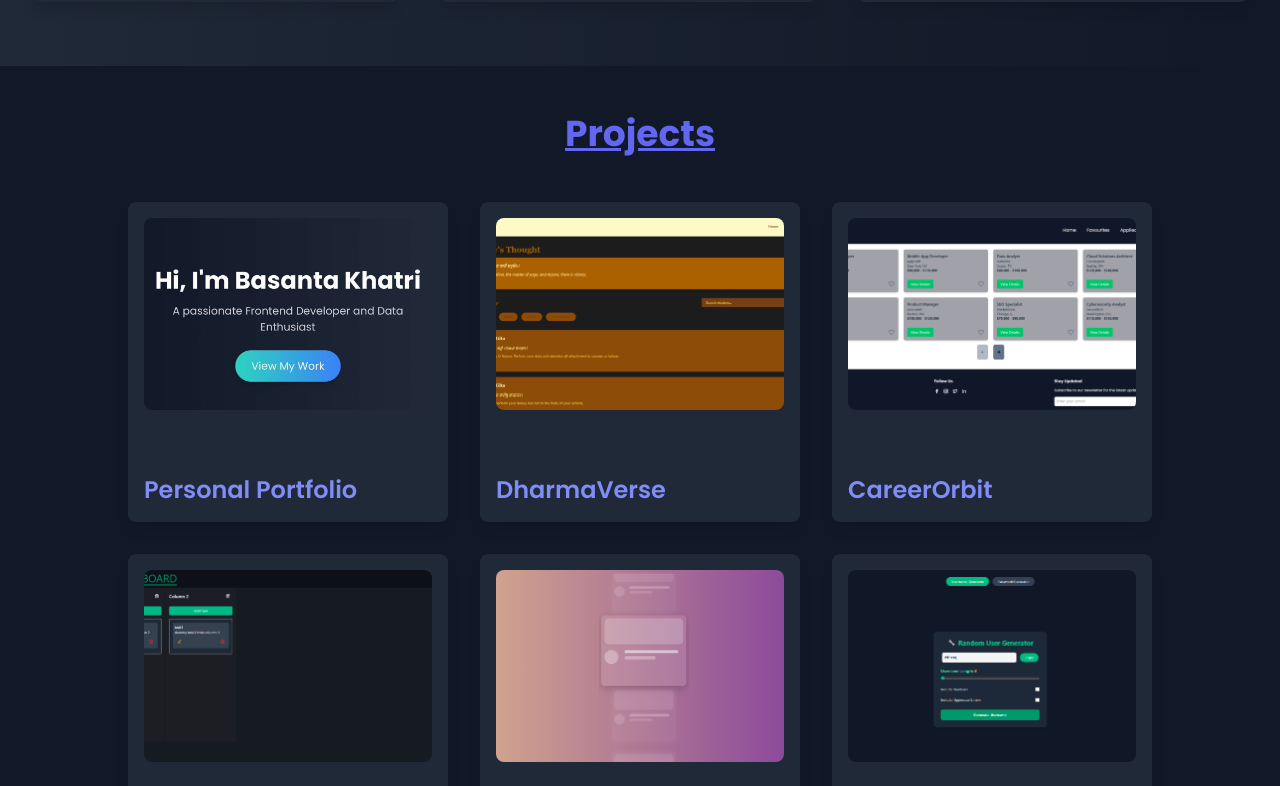
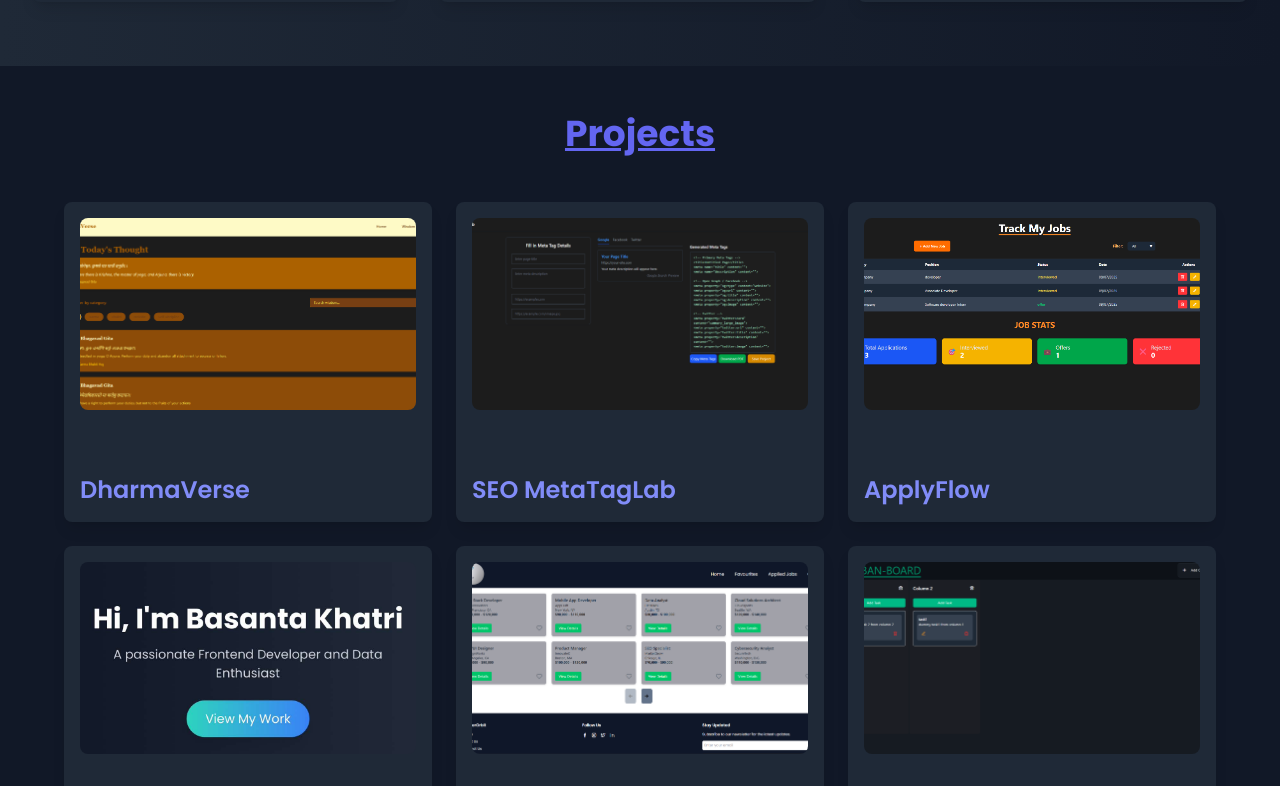
Before and after one commit to Basanta-khatri-0311/personal-portfolio, a React (Vite) app in the folder my-portfolio/: page / in a window 1280 px wide. Shown: the part 1534-2320 px from the top of the page. Built offline with nearby package versions, Linux system fonts and the light colour scheme.

Commit message:
added new projectss

```diff
--- a/my-portfolio/src/components/Projects.jsx
+++ b/my-portfolio/src/components/Projects.jsx
@@ -1,14 +1,6 @@
 import React from "react";
 
 export const projectData = [
-  {
-    title: "Personal Portfolio",
-    description:
-      "Responsive Personal portfolio created using React and tailwindcss.",
-    link: "https://github.com/Basanta-khatri-0311/personal-portfolio.git",
-    image: "/projectimages/portfolio.jpg",
-    live: "",
-  },
   {
     title: "DharmaVerse",
     description:
@@ -18,9 +10,33 @@ export const projectData = [
     live: "https://dharmaverse-bk.netlify.app/",
   },
   {
+    title: "SEO MetaTagLab",
+    description:
+      "A simple and effective SEO meta tag generator tool built with React to help create optimized meta tags for websites quickly.",
+    link: "https://github.com/Basanta-khatri-0311/seo-meta-generator",
+    image: "/projectimages/metataglab.png",
+    live: "https://taglab-bk.netlify.app/",
+  },
+  {
+    title: "ApplyFlow",
+    description:
+      "Responsive Personal job apply tracker created using React and tailwindcss having the local storage feature and statistics about the jobs applyed.",
+    link: "https://github.com/Basanta-khatri-0311/CareerTrackr",
+    image: "/projectimages/applyflow.png",
+    live: "https://applyflow-bk.netlify.app/",
+  },
+  {
+    title: "Personal Portfolio",
+    description:
+      "Responsive Personal portfolio created using React and tailwindcss.",
+    link: "https://github.com/Basanta-khatri-0311/personal-portfolio.git",
+    image: "/projectimages/portfolio.jpg",
+    live: "https://basanta-khatri.netlify.app/",
+  },
+  {
     title: "CareerOrbit",
     description:
-      "A jod opening website opened using react and tailwind as a frontend task.",
+      "A job opening website opened using react and tailwind as a frontend task with local storage for add to favourites feature.",
     link: "https://github.com/Basanta-khatri-0311/CareerOrbit.git",
     image: "/projectimages/careerorbit.png",
     live: "https://careerorbit-bk.netlify.app/",
@@ -59,11 +75,11 @@ const Projects = () => {
       id="projects"
       className="w-screen min-h-screen bg-gray-900 text-white py-12 px-6"
     >
-      <div className="max-w-5xl mx-auto">
+      <div className="max-w-6xl mx-auto">
         <h2 className="text-4xl font-bold text-center mb-12 text-indigo-500 underline">
           Projects
         </h2>
-        <div className="grid gap-8 grid-cols-1 sm:grid-cols-2 lg:grid-cols-3">
+        <div className="grid gap-6 grid-cols-1 sm:grid-cols-2 lg:grid-cols-3">
           {projectData.map((project, index) => (
             <div key={index} className="relative w-full h-80 perspective">
               <div className="relative w-full h-full transform-style-preserve flip-card duration-700">
```
Also changed, not shown: my-portfolio/public/projectimages/applyflow.png (added), my-portfolio/public/projectimages/metataglab.png (added).
